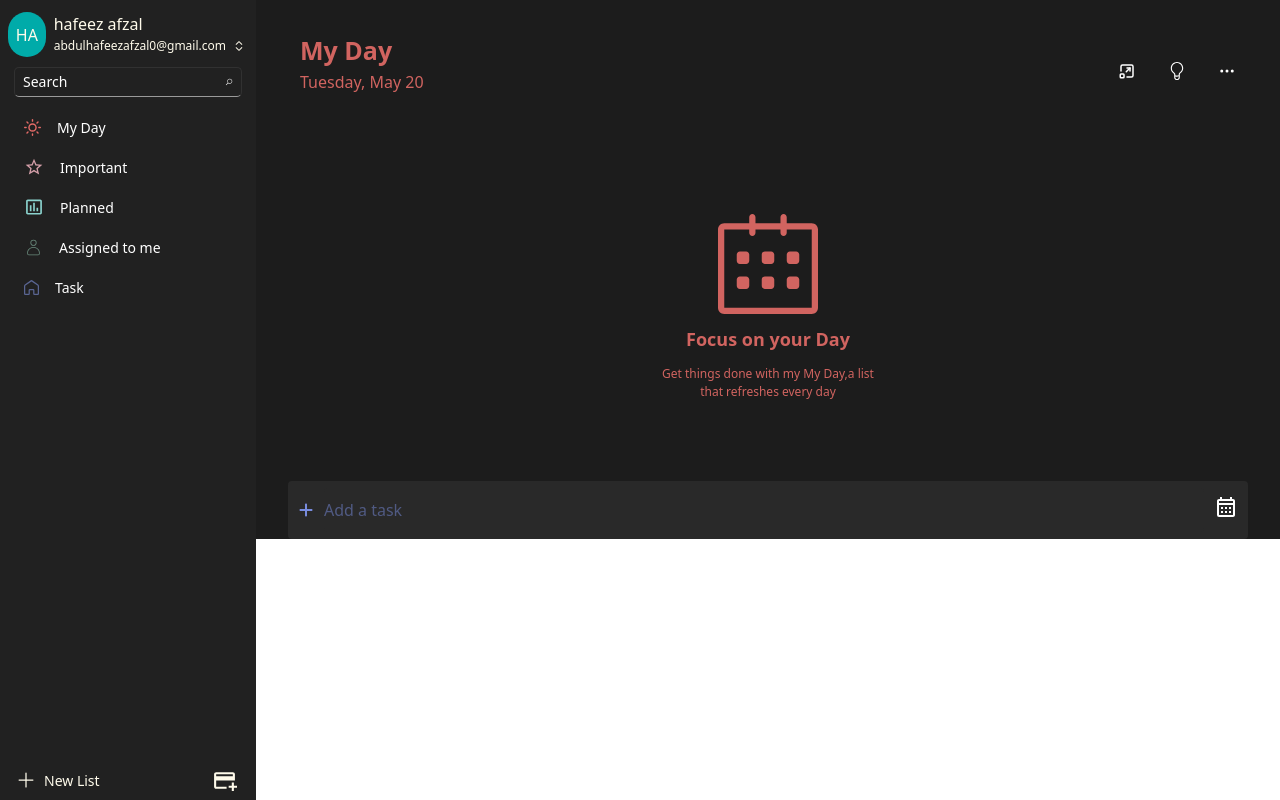
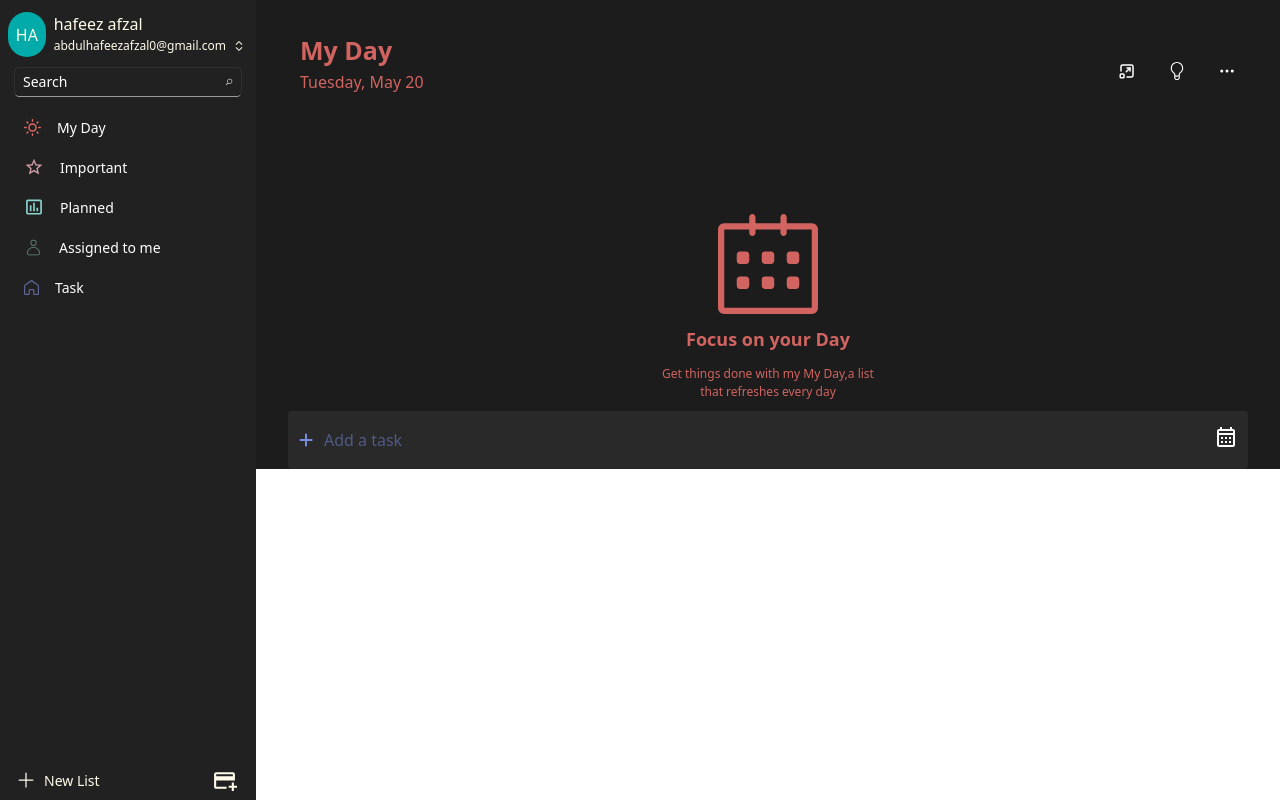
Before and after one commit to Salmanafzal8/Microdoft-Todo, a React (Vite) app: page /myday in a window 1280 px wide. Built offline with nearby package versions, Linux system fonts and the light colour scheme.

Commit message:
fixing scroll view and some other changes

```diff
--- a/src/Components/InputTodo/index.jsx
+++ b/src/Components/InputTodo/index.jsx
@@ -42,7 +42,7 @@ const InputTodo = ({ inputText, handleInputChange, add, label, setLabel }) => {
     });
   };
   return (
-    <div className="bg-[#292929] hover:bg-[#343435] py-1 flex flex-row rounded mt-[80px] relative items-center">
+    <div className="bg-[#292929] hover:bg-[#343435] py-1 flex flex-row rounded mt-[10px] relative items-center">
       <button className="hover:bg-[#343435]">
         {isInputFocused ? (
           <FaRegCircle className="text-[#788cde] text-2xl mx-[12px]" />
--- a/src/Components/displayTable/index.jsx
+++ b/src/Components/displayTable/index.jsx
@@ -13,7 +13,7 @@ function DisplayTable({
 }) {
   return (
     <div>
-      <table className="w-full border-separate border-spacing-y-2" border="1">
+      <table className="w-full scroll-auto border-separate border-spacing-y-2" border="1">
         <tbody>
           {Data.map((user, index) => (
             <tr
```
